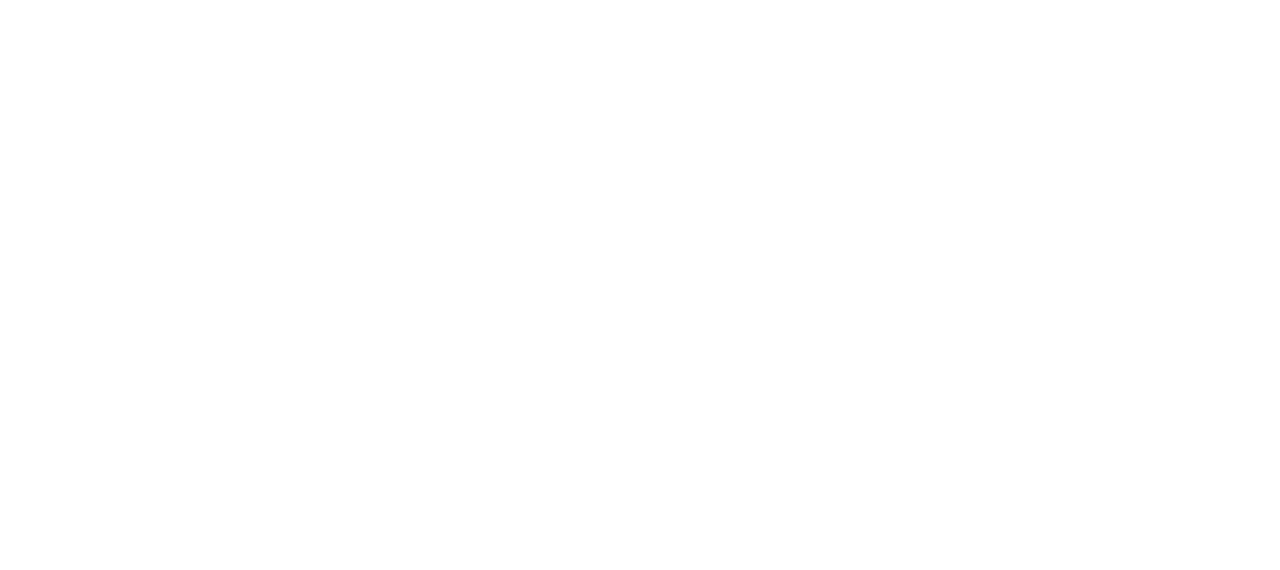
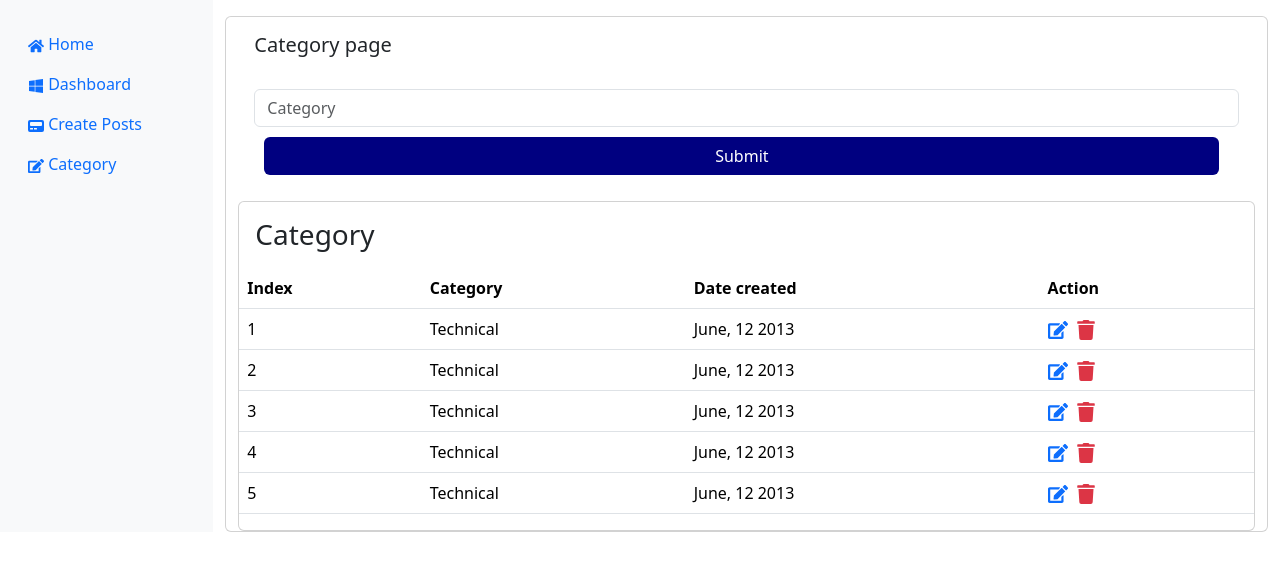
Before and after one commit to realmintech/reactBlog, a React (Create React App) app in the folder my-react-app/: page /dashboard/category in a window 1280 px wide. Before the commit this address had no page. Shown: the top 570 px of the page. Built offline with nearby package versions, Linux system fonts and the light colour scheme.

Commit message:
Ongoing development

```diff
--- a/my-react-app/src/App.js
+++ b/my-react-app/src/App.js
@@ -11,8 +11,8 @@
 import Dashboard from './pages/dashboard/Dashboard';
 import PostForm from './components/postsForm/PostForm';
 import Sidebar from './components/sidebar/Sidebar';
-import BlogInfo from './components/blogInfo/BlogInfo';
-import EditPost from './components/edit_post/EditPost';
+import Category from './components/category/Category';
+import DashboardContent from './components/dashboardContent/DashboardContent';
 
 export default function App() {
   return (
@@ -64,8 +64,8 @@
           <Route path="/dashboard" element={<Dashboard />}>
             <Route path="post" element={<PostForm />} />
             <Route path="sideBar" element={<Sidebar />} />
-            <Route path="edit_post" element={<EditPost />} />
-            <Route path="blogInfo" element={<BlogInfo />} />
+            <Route path="category" element={<Category />} />
+            <Route path="dashboardContent" element={<DashboardContent />} />
           </Route>
         </Routes>
       </div>
--- /dev/null
+++ b/my-react-app/src/Components/category/Category.jsx
@@ -0,0 +1,112 @@
+import React from 'react';
+import { FaEdit, FaTrash } from 'react-icons/fa';
+
+export default function EditPost() {
+  return (
+    <>
+      <form action="" className="mt-3 container card">
+        <h5 className="m-3">Category page</h5>
+        <div className="m-3">
+          <input type="text" placeholder="Category" className="form-control" />
+          <button
+            type="submit"
+            className="btn"
+            style={{ width: '97%', background: 'navy', color: 'white' }}
+          >
+            Submit
+          </button>
+        </div>
+        <div className="card">
+          <h3 className="m-3">Category</h3>
+          <table className="table table-hover table-border p-4">
+            <thead>
+              <tr>
+                <th>Index</th>
+                <th>Category</th>
+                <th>Date created</th>
+                <th>Action</th>
+              </tr>
+            </thead>
+            <tbody>
+              <tr>
+                <td>1</td>
+                <td>Technical</td>
+                <td>June, 12 2013</td>
+                <td>
+                  <FaEdit
+                    style={{ fontSize: '1.25rem' }}
+                    className="text-primary"
+                  />
+                  <FaTrash
+                    style={{ fontSize: '1.25rem' }}
+                    className="text-danger mx-2"
+                  />
+                </td>
+              </tr>
+              <tr>
+                <td>2</td>
+                <td>Technical</td>
+                <td>June, 12 2013</td>
+                <td>
+                  <FaEdit
+                    style={{ fontSize: '1.25rem' }}
+                    className="text-primary"
+                  />
+                  <FaTrash
+                    style={{ fontSize: '1.25rem' }}
+                    className="text-danger mx-2"
+                  />
+                </td>
+              </tr>
+              <tr>
+                <td>3</td>
+                <td>Technical</td>
+                <td>June, 12 2013</td>
+                <td>
+                  <FaEdit
+                    style={{ fontSize: '1.25rem' }}
+                    className="text-primary"
+                  />
+                  <FaTrash
+                    style={{ fontSize: '1.25rem' }}
+                    className="text-danger mx-2"
+                  />
+                </td>
+              </tr>
+              <tr>
+                <td>4</td>
+                <td>Technical</td>
+                <td>June, 12 2013</td>
+                <td>
+                  <FaEdit
+                    style={{ fontSize: '1.25rem' }}
+                    className="text-primary"
+                  />
+                  <FaTrash
+                    style={{ fontSize: '1.25rem' }}
+                    className="text-danger mx-2"
+                  />
+                </td>
+              </tr>
+              <tr>
+                <td>5</td>
+                <td>Technical</td>
+                <td>June, 12 2013</td>
+                <td>
+                  <FaEdit
+                    style={{ fontSize: '1.25rem' }}
+                    className="text-primary"
+                  />
+                  <FaTrash
+                    style={{ fontSize: '1.25rem' }}
+                    className="text-danger mx-2"
+                  />
+                </td>
+              </tr>
+            </tbody>
+          </table>
+        </div>
+      </form>
+    </>
+  );
+}
--- a/my-react-app/src/Components/blogInfo/BlogInfo.jsx
+++ b/my-react-app/src/Components/dashboardContent/DashboardContent.jsx
@@ -1,7 +1,7 @@
 import React from 'react';
 import { FaBlog, FaEdit, FaPodcast, FaRegEye, FaTrash, FaUser } from 'react-icons/fa';
 
-export default function BlogInfo() {
+export default function DashboardContent() {
   return (
     <>
       <div>
@@ -20,7 +20,7 @@
                         <h6 class="card-subtitle mb-2">
                           <span>
                             <FaBlog />
-                          </span>{' '}
+                          </span>
                           126
                         </h6>
                       </div>
@@ -34,8 +34,8 @@
                         <h5 class="card-title">Users</h5>
                         <h6 class="card-subtitle mb-2">
                           <span>
-                            <FaUser />{' '}
-                          </span>{' '}
+                            <FaUser />
+                          </span>
                           23
                         </h6>
                       </div>
@@ -58,7 +58,7 @@
               </div>
             </div>
             <div className="card">
-              <h3>Popular Post</h3>
+              <h3 className='m-3'>Popular Post</h3>
               <table className="table table-hover table-border p-4">
                 <thead>
                   <tr>
--- a/my-react-app/src/Components/edit_post/EditPost.jsx
+++ /dev/null
@@ -1,67 +0,0 @@
-import React from 'react';
-
-export default function EditPost() {
-  return (
-    <>
-      <form action="" className="m-3 container">
-        <h5 className="m-3">Edit blog</h5>
-        <div className="m-3">
-          <input type="text" placeholder="Title" className="form-control" />
-        </div>
-        <div className="m-3">
-          <input
-            type="file"
-            src=""
-            alt=""
-            className="form-control"
-            placeholder="Chose image"
-          />
-        </div>
-        <div className="m-3">
-          <select name="options" id="" className="form-select">
-            <option selected>Category</option>
-            <option value="1">Education</option>
-            <option value="2">Lifestyle</option>
-            <option value="3">Technology</option>
-            <option value="4">Art</option>
-            <option value="5">Food</option>
-          </select>
-        </div>
-        <textarea
-          name=""
-          id=""
-          cols="60"
-          rows="10"
-          className="m-3 form-control"
-          placeholder="Description"
-        ></textarea>
-        <div>
-          <p>Time stamp: </p>
-          <label htmlFor="">isFeatured</label>
-          <input
-            type="checkbox"
-            name="isFeatured"
-            id=""
-            placeholder="isFeatured"
-          />
-          <label htmlFor="">isPublished</label>
-          <input
-            type="checkbox"
-            name="isPublished"
-            id=""
-            placeholder="isPublished"
-          />
-        </div>
-        <div>
-          <button
-            type="submit"
-            className="m-3 btn"
-            style={{ width: '100%', background: 'navy', color: 'white' }}
-          >
-            Submit
-          </button>
-        </div>
-      </form>
-    </>
-  );
-}
--- a/my-react-app/src/Components/postsForm/PostForm.jsx
+++ b/my-react-app/src/Components/postsForm/PostForm.jsx
@@ -3,7 +3,7 @@
 export default function PostForm() {
   return (
     <>
-      <form action="" className="m-3 container card">
+      <form action="" className="mt-3 container card">
         <h5 className="m-3">Add blog</h5>
         <div className="m-3">
           <input type="text" placeholder="Title" className="form-control" />
--- a/my-react-app/src/Components/sidebar/Sidebar.jsx
+++ b/my-react-app/src/Components/sidebar/Sidebar.jsx
@@ -4,20 +4,17 @@
 export default function Sidebar() {
   return (
     <>
-      <div className="container-fluid">
-        <div className="row">
-          <nav className="col-md-3 col-lg-2 d-md-block sidebar">
+      <nav className="d-md-block sidebar">
         <div className="sidebar-sticky" style={{ height: '100%' }}>
-              <ul className="nav flex-column">
+          <ul className="nav flex-column pt-4">
             <li className="nav-item">
               <a className="nav-link" href="/">
                 <FaHome /> Home
               </a>
             </li>
             <li className="nav-item">
-                  <a className="nav-link" href="/dashboard/blogInfo">
-                    <FaWindows />
-                    <span>Dashboard </span>
+              <a className="nav-link" href="/dashboard/dashboardContent">
+                <FaWindows /> Dashboard
               </a>
             </li>
             <li className="nav-item">
@@ -26,15 +23,13 @@
               </a>
             </li>
             <li className="nav-item">
-                  <a className="nav-link" href="/dashboard/edit_post">
-                    <FaEdit /> Edit Post
+              <a className="nav-link" href="/dashboard/category">
+                <FaEdit /> Category
               </a>
             </li>
           </ul>
         </div>
       </nav>
-        </div>
-      </div>
     </>
   );
 }
```
Lines whose indentation alone changed are shown as unchanged.
